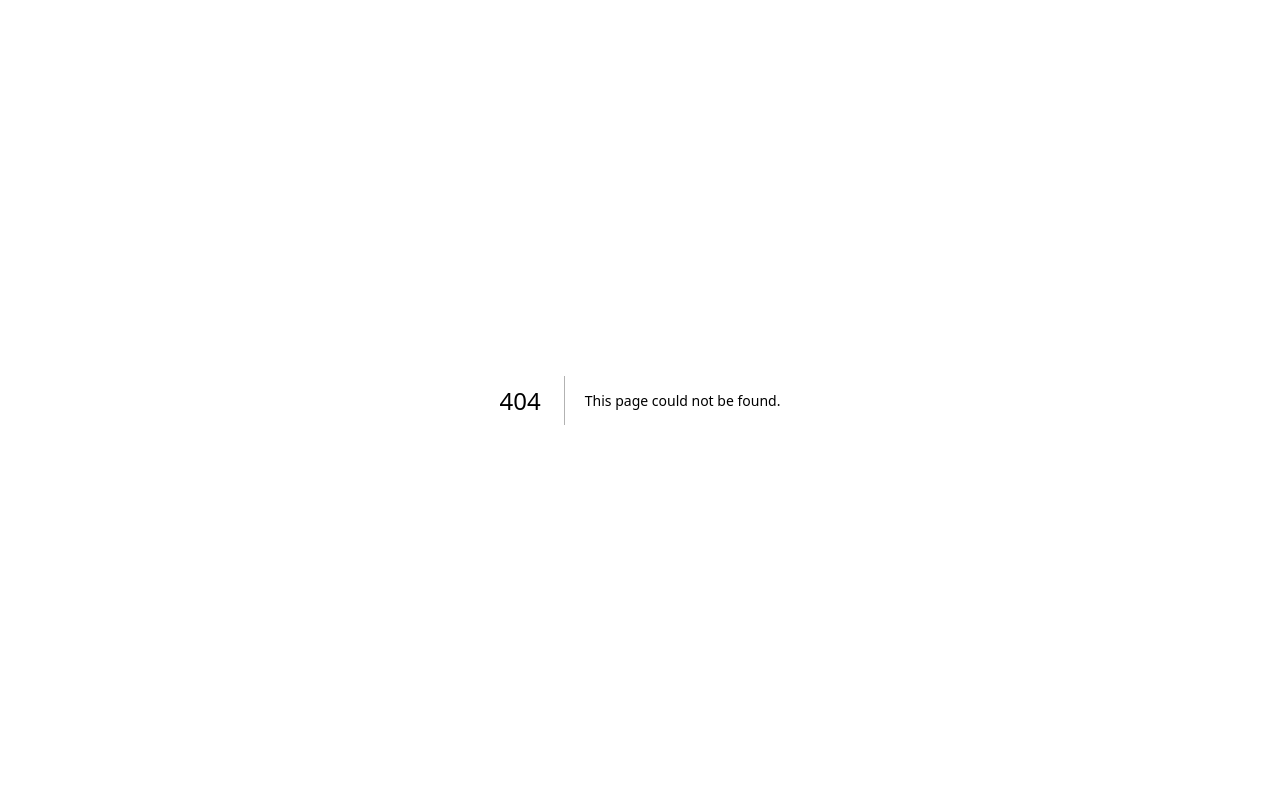
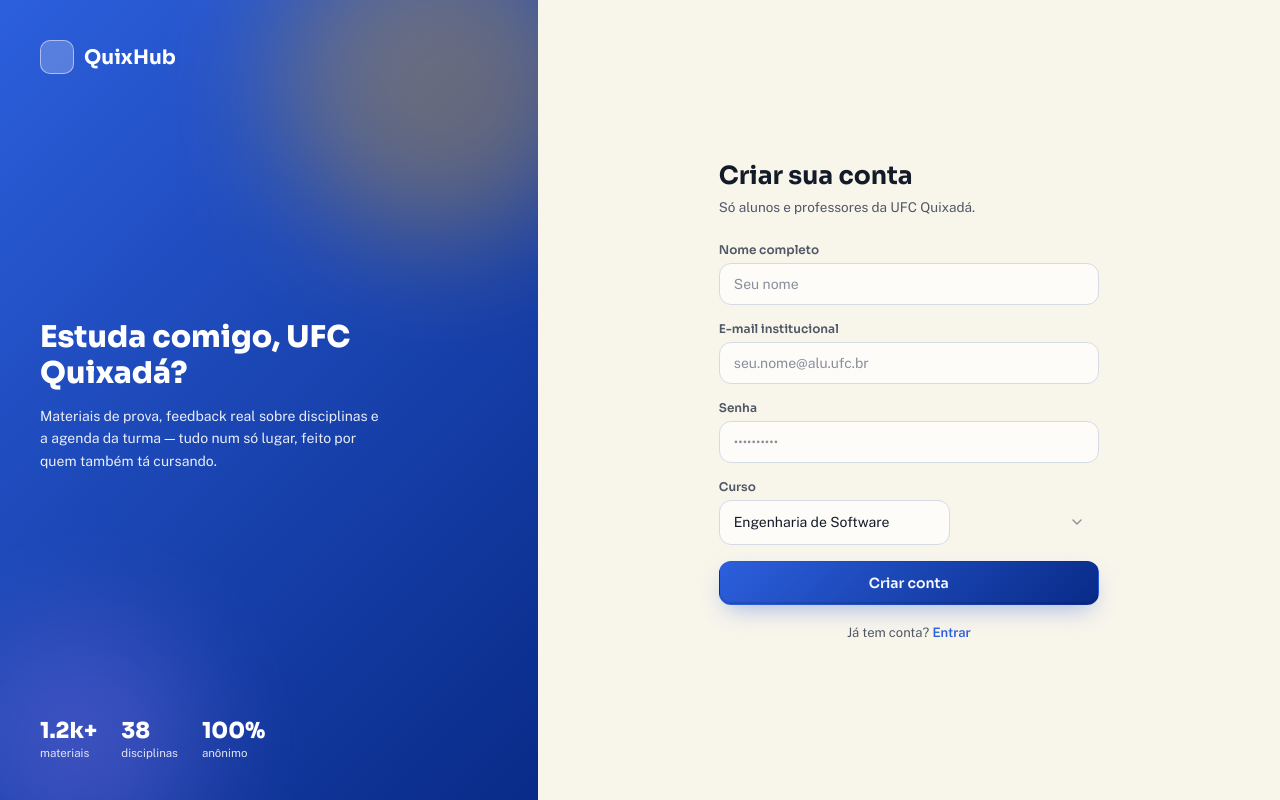
Before and after one commit to warrley/quixhub, a Next.js app in the folder frontend/: page /cadastro in a window 1280 px wide. Before the commit this address had no page. Built offline with nearby package versions, Linux system fonts and the light colour scheme.

Commit message:
feat(frontend): migrate auth screens to app/(auth)/
AuthLayout becomes a shared component driving the (auth) route
group's layout.tsx; Login and Register move to
app/(auth)/login/page.tsx and app/(auth)/cadastro/page.tsx with
next/navigation's useRouter replacing react-router's useNavigate.

```diff
--- /dev/null
+++ b/frontend/app/(auth)/cadastro/page.tsx
@@ -0,0 +1,57 @@
+'use client';
+
+import { BadgeCheck } from 'lucide-react';
+import Link from 'next/link';
+import { useRouter } from 'next/navigation';
+import { useState } from 'react';
+import { Button } from '@/components/Button';
+import { SelectField, TextField } from '@/components/Field';
+import styles from '@/components/AuthLayout.module.css';
+
+export default function Register() {
+  const router = useRouter();
+  const [email, setEmail] = useState('');
+  const verified = email.trim().toLowerCase().endsWith('@alu.ufc.br') || email.trim().toLowerCase().endsWith('@ufc.br');
+
+  return (
+    <>
+      <h1 className={styles.formTitle}>Criar sua conta</h1>
+      <p className={styles.formDesc}>Só alunos e professores da UFC Quixadá.</p>
+      <form
+        onSubmit={(e) => {
+          e.preventDefault();
+          router.push('/');
+        }}
+      >
+        <TextField label="Nome completo" placeholder="Seu nome" required />
+        <TextField
+          label="E-mail institucional"
+          type="email"
+          placeholder="seu.nome@alu.ufc.br"
+          value={email}
+          onChange={(e) => setEmail(e.target.value)}
+          required
+        />
+        {verified && (
+          <div className={styles.verifiedRow}>
+            <BadgeCheck size={14} />
+            domínio @ufc.br verificado
+          </div>
+        )}
+        <TextField label="Senha" type="password" placeholder="••••••••••" required />
+        <SelectField label="Curso" defaultValue="Engenharia de Software">
+          <option>Engenharia de Software</option>
+          <option>Ciência da Computação</option>
+          <option>Sistemas de Informação</option>
+          <option>Engenharia da Computação</option>
+        </SelectField>
+        <Button type="submit" block>
+          Criar conta
+        </Button>
+      </form>
+      <p className={styles.switchLine}>
+        Já tem conta? <Link href="/login">Entrar</Link>
+      </p>
+    </>
+  );
+}
--- /dev/null
+++ b/frontend/app/(auth)/layout.tsx
@@ -0,0 +1,6 @@
+import type { ReactNode } from 'react';
+import { AuthLayout } from '@/components/AuthLayout';
+
+export default function Layout({ children }: { children: ReactNode }) {
+  return <AuthLayout>{children}</AuthLayout>;
+}
```
Also changed, not shown: frontend/app/(auth)/login/page.tsx (added, +38 -0 lines), frontend/src/components/AuthLayout.module.css (renamed from frontend/src/pages/auth/AuthLayout.module.css), frontend/src/components/AuthLayout.tsx (renamed from frontend/src/pages/auth/AuthLayout.tsx).
